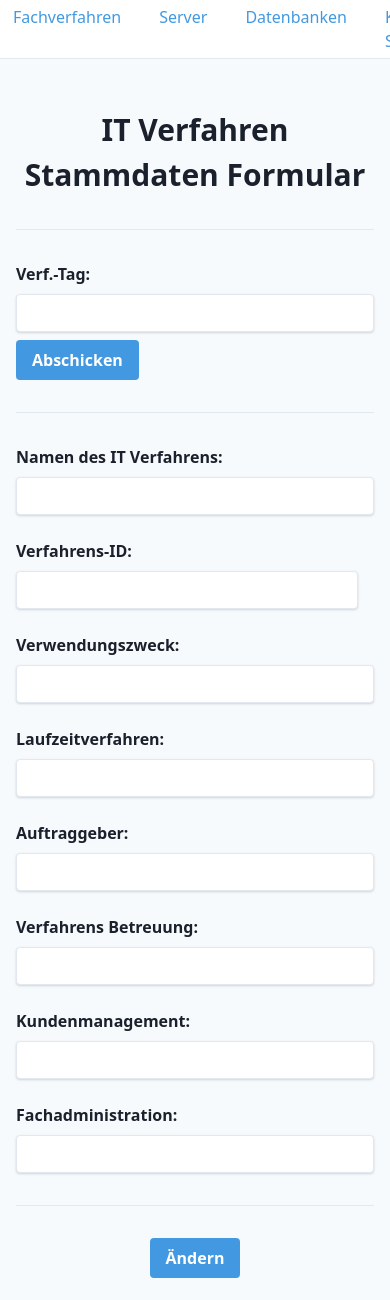
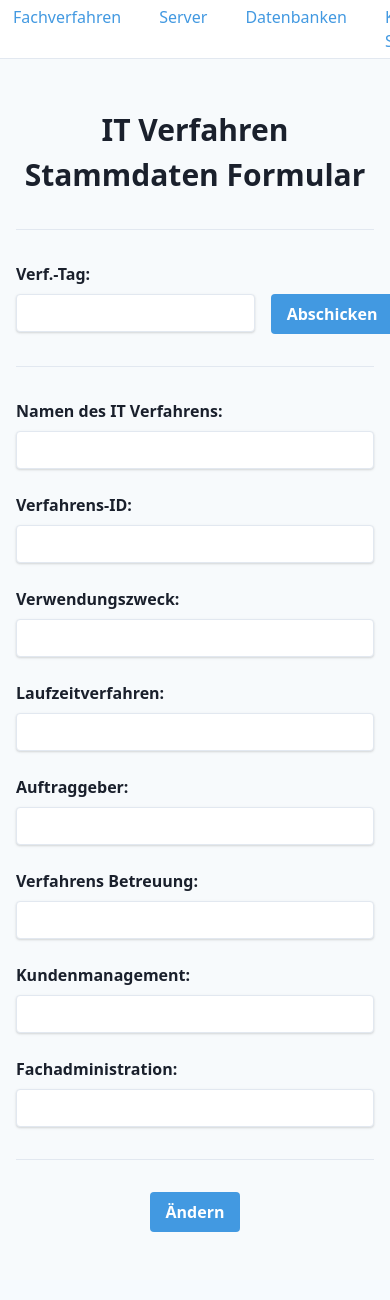
Before and after one commit to ZIT-P22/StatzyGUI, a Flask app: template statzy/templates/fachverfahren.html in a window 390 px wide; the page is wider, and only the part inside the window is pictured. Shown: the top 1300 px of that part. After the commit the page ends 1232 px from the top of that part, so only its background shows below. Run offline with Flask 2, Linux system fonts and the light colour scheme; the template is opened without the code that fills it, so the values that code supplies are empty; some libraries are stand-ins or nearby versions.

Commit message:
Fachverfahren HTML Style fertig + Responsive

```diff
--- a/statzy/templates/fachverfahren.html
+++ b/statzy/templates/fachverfahren.html
@@ -8,14 +8,14 @@
 
       <hr class="my-8 border-gray-300" />
 
-
+      <form action="">
         <div class="flex flex-wrap max-w-3xl mx-auto">
           <div class="w-full">
             <label class="block mb-2 font-bold" for="verfahrens-tag">
               Verf.-Tag:
             </label>
           </div>
-        <div class="w-full md:w-1/2">
+          <div class="w-4/6 md:w-5/6">
             <input class="w-full px-3 py-2 leading-tight text-gray-900 border
           rounded shadow appearance-none focus:outline-none
           focus:shadow-outline" type="text" id="verfahrens-tag" name="verfahrens-tag" value="{{
@@ -23,12 +23,13 @@
           }}" ">
         </div>
 
-        <div class=" w-full pl-0 pt-2 md:w-1/2 md:pl-4 md:pt-0">
+        <div class=" pl-4 w-2/6 md:w-1/6">
             <button class=" px-4 py-2 font-bold text-white bg-blue-500 rounded hover:bg-blue-700 focus:outline-none
             focus:shadow-outline" type="submit">
               Abschicken
             </button>
           </div>
+      </form>
 
 
     </div>
@@ -44,18 +45,13 @@
           name="it-verfahren-namen" value="{{ name }}" />
       </div>
 
-        <div class="flex flex-wrap mb-6">
-
-          <div class="w-full pr-4 md:w-1/2">
+      <div class="mb-6">
         <label class="block mb-2 font-bold" for="verfahrens-id">
           Verfahrens-ID:
         </label>
         <input class="w-full px-3 py-2 leading-tight text-gray-900 border rounded
               shadow appearance-none focus:outline-none focus:shadow-outline" type="text" id="verfahrens-id"
           name="verfahrens-id" value="{{ verf_id }}" />
-          </div>
-
-
       </div>
 
       <div class="mb-6">
@@ -121,6 +117,5 @@
     <!--! form end-->
   </div>
 </div>
-</div>
 
 {% endblock %}
```
Lines whose indentation alone changed are shown as unchanged.
